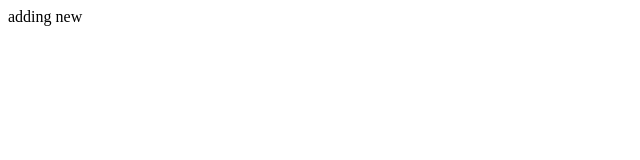
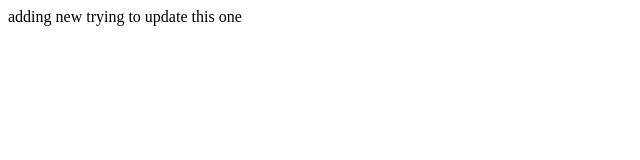
Before and after one commit to CarlMathew/OCR, a plain HTML site: page index2.html in a window 1280 px wide. Shown: the whole page, without its empty margins (0-640 px from the left). Drawn offline with Linux system fonts and the light colour scheme.

Commit message:
trying to update index2.html

```diff
--- a/index2.html
+++ b/index2.html
@@ -6,6 +6,6 @@
     <title>Document</title>
   </head>
   <body>
-    adding new
+    adding new trying to update this one
   </body>
 </html>
```
